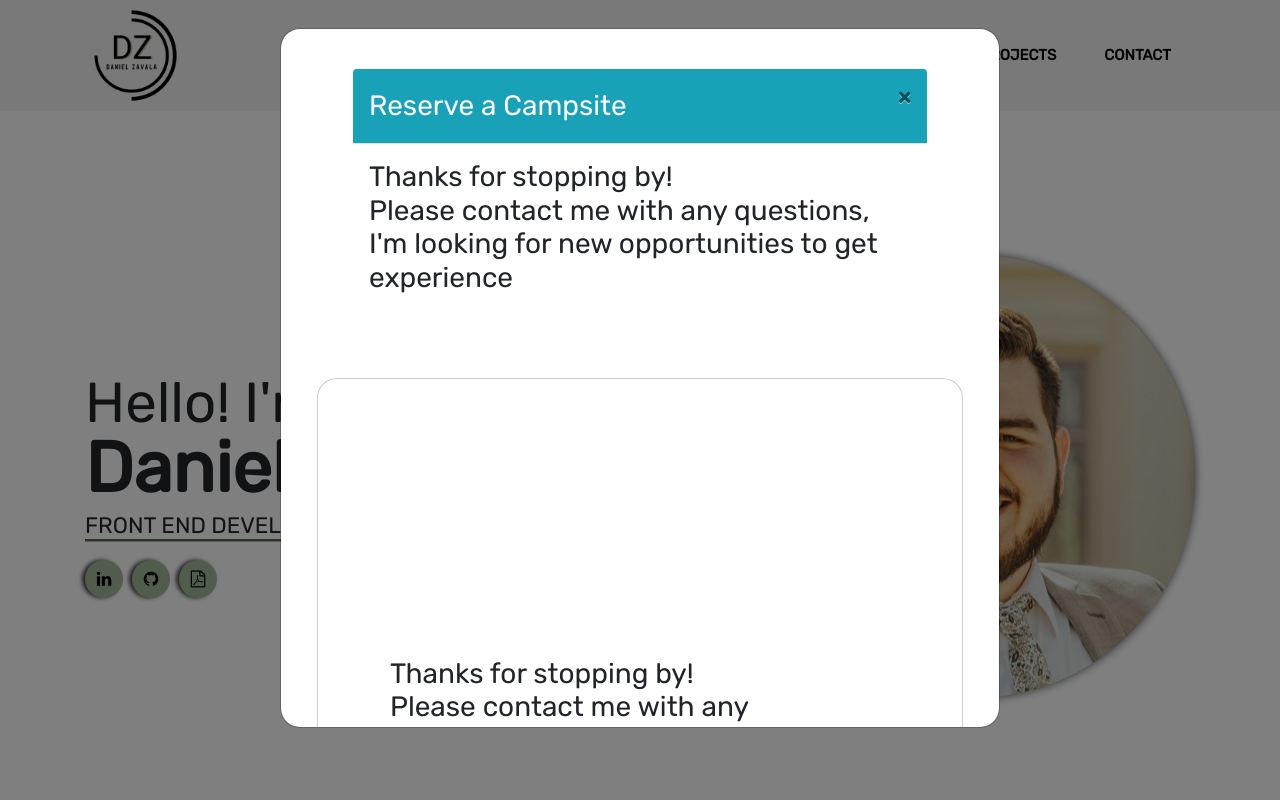
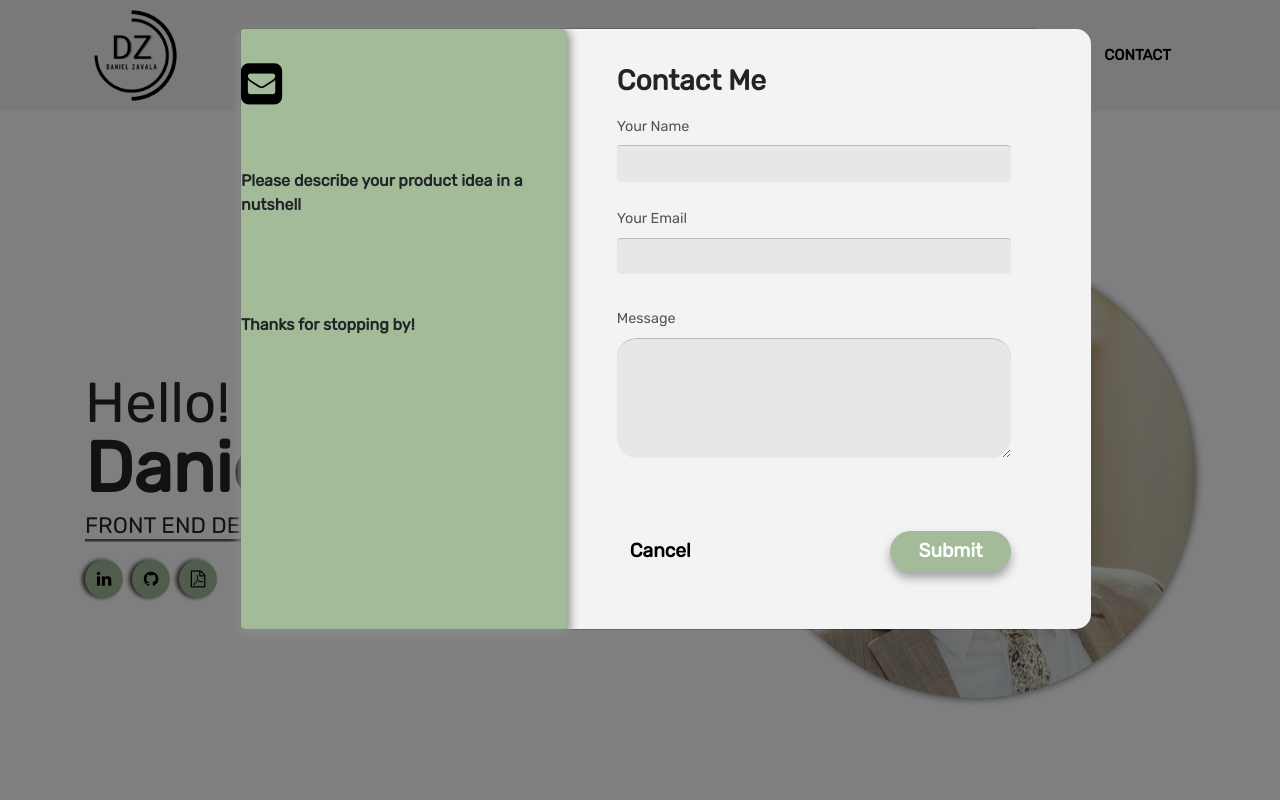
Before and after one commit to daza06/personal-site-published, a website: page index.html in a window 1280 px wide. Both pictures are taken after a click on the link "CONTACT". Shown: the top 800 px of the page. Drawn offline with nearby package versions, Linux system fonts and the light colour scheme.

Commit message:
fixing up modal

```diff
--- a/index.html
+++ b/index.html
@@ -66,25 +66,48 @@
     </section>
 
     <div id="reserveModal" class="modal fade">
-      <div class="modal-dialog modal-lg" role="document">
-        <div class="modal-content modal-half">
-          <div class="modal-header">
-            <h3 class="modal-title">Reserve a Campsite</h3>
-            <button type="button" class="close" data-dismiss="modal">
-              &times;
-            </button>
+      <div class="modal-content modal-dialog modal-lg">
+        <div class="wrapper d-flex align-items-stretch">
+          <div class="bg-yellow">
+            <div class="text-white">
+              <span class="fa fa-envelope-square"></span>
+            </div>
+            <div class="pt-5 bold">
+              Please describe your product idea in a nutshell
+            </div>
+            <div class="pt-sm-5 pt-5 bold mt-sm-5">Thanks for stopping by!</div>
           </div>
-          <div class="modal-body">
-            <h3>
-              Thanks for stopping by!<br />Please contact me with any questions,
-              I'm looking for new opportunities to get experience
-            </h3>
-          </div>
-          <div class="modal-content modal-half">
-            <h3>
-              Thanks for stopping by!<br />Please contact me with any questions,
-              I'm looking for new opportunities to get experience
-            </h3>
+          <div class="contact-form">
+            <div class="h3">Contact Me</div>
+            <form>
+              <div class="form-group pt-lg-2 pt-3">
+                <label for="name">Your Name</label>
+                <input type="text" name="name" class="form-control" required />
+              </div>
+              <div class="form-group pt-lg-2 pt-3">
+                <label for="name">Your Email</label>
+                <input
+                  type="email"
+                  name="email"
+                  class="form-control"
+                  required
+                />
+              </div>
+              <div class="form-group pt-3">
+                <label for="message">Message</label>
+                <textarea
+                  name="message"
+                  class="form-control"
+                  required
+                ></textarea>
+              </div>
+              <div
+                class="d-flex align-items-center flex-wrap justify-content-between pt-lg-5 mt-lg-4 mt-5"
+              >
+                <div class="btn btn-default">Cancel</div>
+                <div class="btn btn-primary">Submit</div>
+              </div>
+            </form>
           </div>
         </div>
       </div>
--- a/styles/styles.css
+++ b/styles/styles.css
@@ -265,32 +265,84 @@ footer {
   list-style: none;
 }
 
-#reserveModal .modal-header {
-  background-color: #17a2b8;
-  color: white;
+#reserveModal span {
+  color: black;
 }
 
-.modal-half {
-  width: 50%;
-  padding: 40px 72px;
-  display: flex;
-  flex-direction: column;
-  justify-content: center;
-  position: relative;
-  transition: all 300ms ease;
+.wrapper {
+  width: 850px;
+  height: 600px;
+  background-color: rgb(243, 243, 243);
+  border-radius: 15px;
 }
 
-.modal-content {
-  position: absolute;
-  top: 50%;
-  left: 50%;
-  transform: translate(-50%);
-  width: 90%;
-  max-width: 1100px;
-  height: 700px;
+.wrapper .bg-yellow {
+  background-color: #a3bb98;
+  height: 100%;
+  width: 70%;
+  padding-top: 20px;
+  border-radius: 5px;
+  box-shadow: 0 4px 10px 3px rgb(138, 138, 138);
+}
+
+.wrapper .bg-yellow .text-white {
+  font-size: 3rem;
+}
+
+.wrapper .bg-yellow .bold {
+  font-size: 1rem;
+  font-weight: 600;
+}
+
+.wrapper .contact-form {
+  width: 100%;
+  padding: 20px 80px 40px 50px;
+}
+
+.wrapper .contact-form .h3 {
+  padding-top: 15px;
+  font-weight: 700;
+}
+
+.wrapper .contact-form label {
+  font-size: 0.9rem;
+  color: #555;
+  font-weight: 500;
+}
+
+.wrapper .contact-form textarea {
   border-radius: 20px;
-  overflow: hidden;
-  display: flex;
+  height: 120px;
+}
+
+.wrapper .contact-form .form-control {
+  background-color: #e7e7e7;
+  box-shadow: none;
+  font-weight: 600;
+  font-size: 0.95rem;
+  border: none;
+  border-top: 1px solid #bbb;
+}
+
+.wrapper .contact-form .btn {
+  font-size: 1.2rem;
+  font-weight: 700;
+}
+
+.wrapper .contact-form .btn.btn-default {
+  color: black;
+}
+
+.wrapper .contact-form .btn.btn-primary {
+  background: #a3bb98;
+  border-radius: 30px;
+  border: none;
+  flex-grow: .15;
+  box-shadow: 0 6px 10px #3535356b;
+}
+
+.wrapper .contact-form .btn.btn-primary:hover {
+  background-color: black;
 }
 /*
 .hamburger {
```
